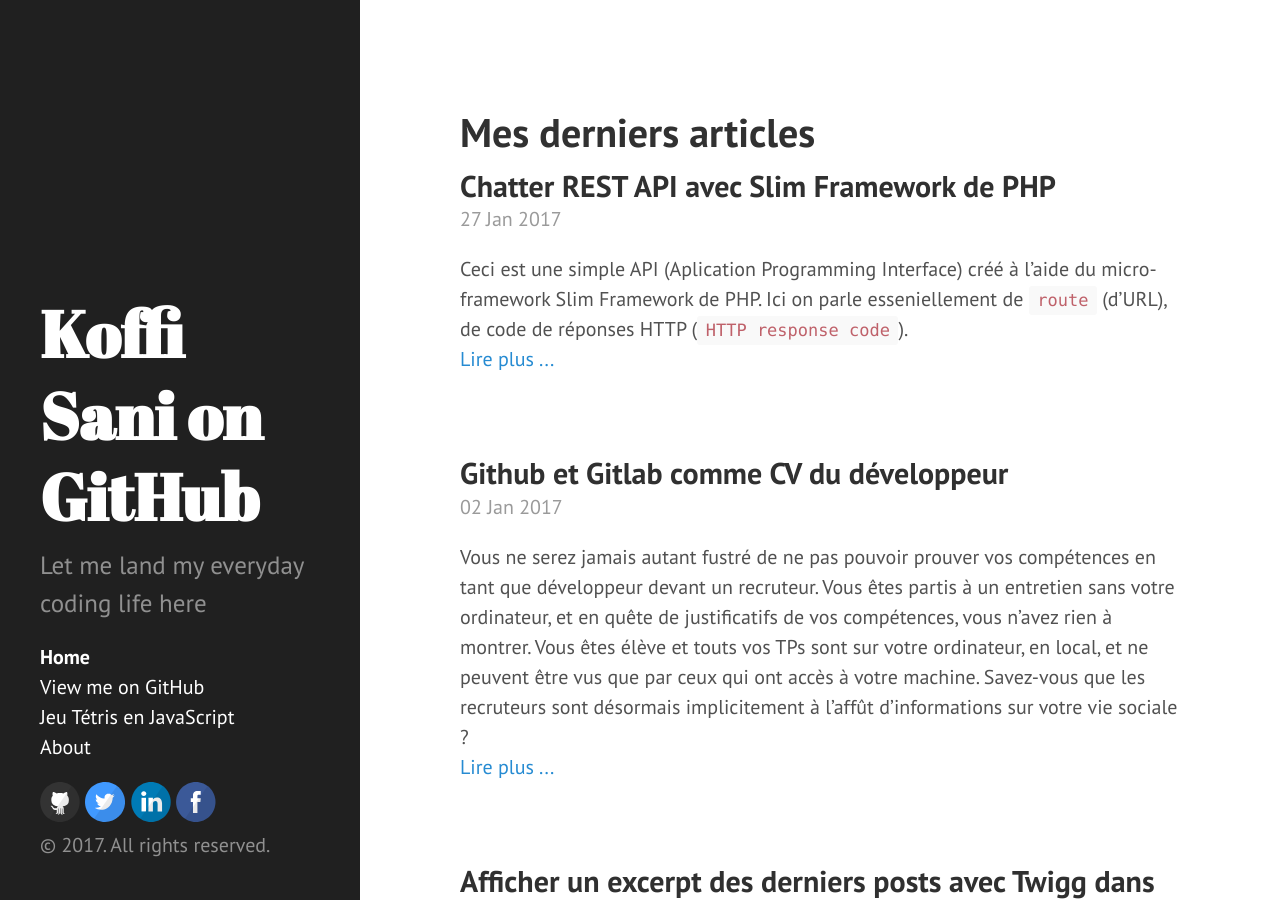
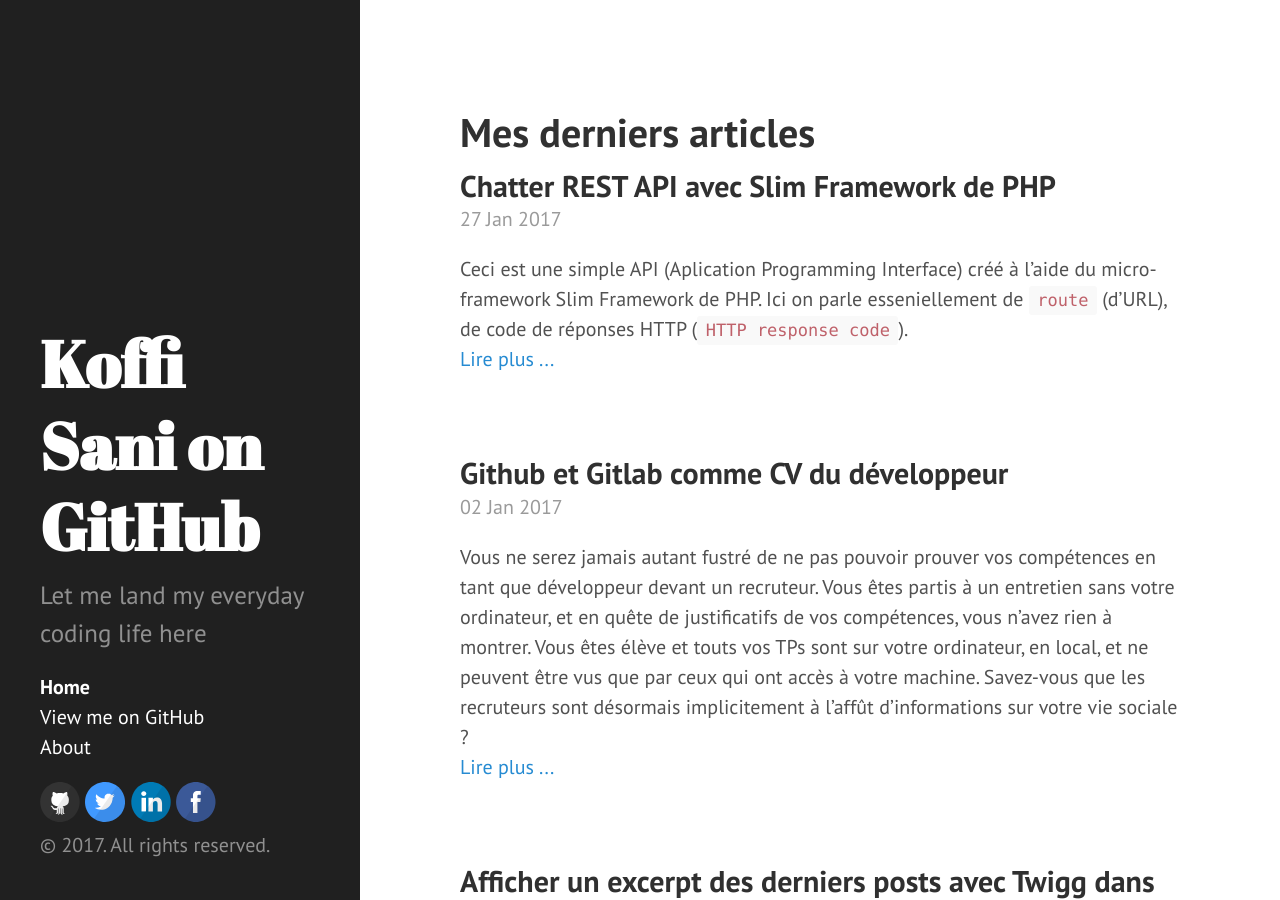
Before and after one commit to koffisani/koffisani.github.io, a Jekyll site: the page built from index.html, in a window 1280 px wide and 900 px high. Built offline with Jekyll 4.4.1, drawn with Linux system fonts in a browser that asks for light colours; nearby versions of some CDN libraries; the list of posts is cut into pages by our own code.

Commit message:
Update sidebar.html
Removed tetris link in sidebar

```diff
--- a/_includes/sidebar.html
+++ b/_includes/sidebar.html
@@ -13,9 +13,9 @@
         <a href="https://github.com/koffisani">View me on GitHub</a>
       </li>
 
-      <li class="sidebar-nav-item">
+      <!--li class="sidebar-nav-item">
         <a href="/github-games">Jeu Tétris en JavaScript</a>
-      </li>
+      </li-->
 
       {% comment %}
         The code below dynamically generates a sidebar nav of pages with
```
